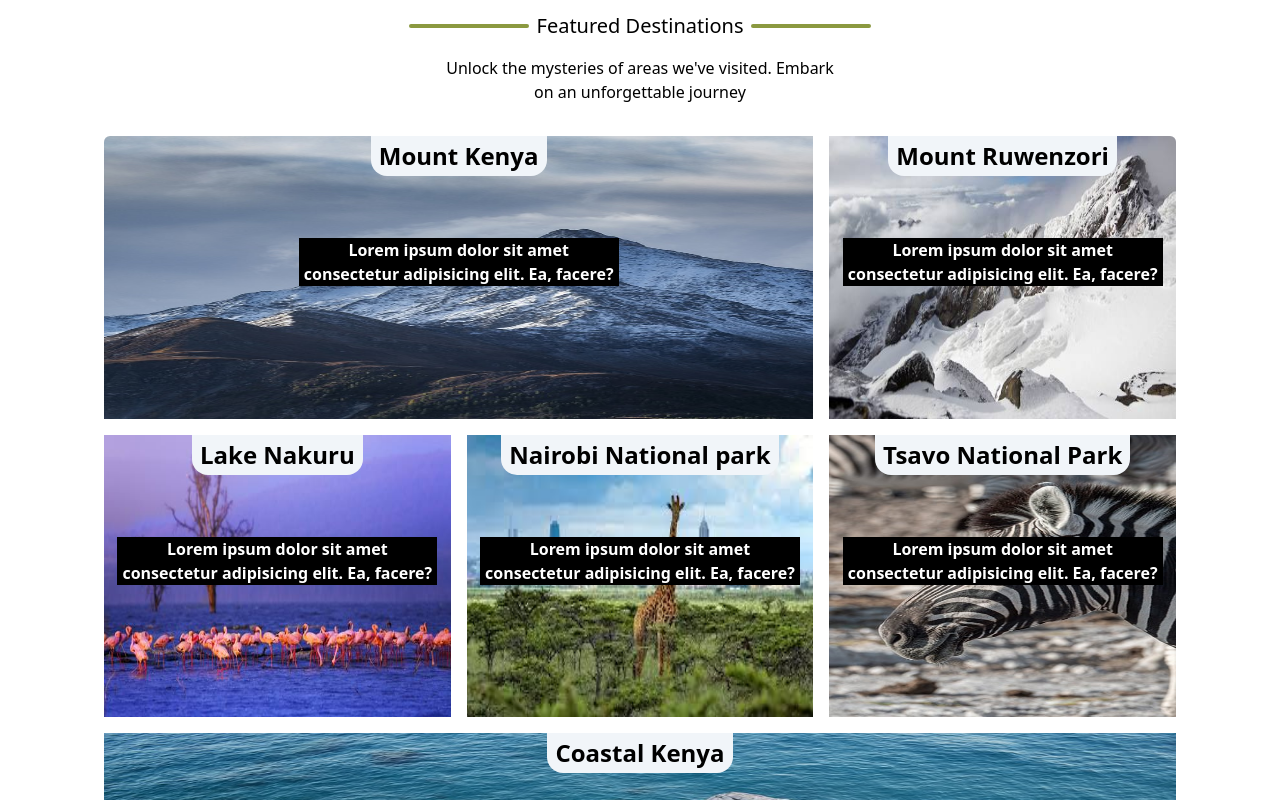
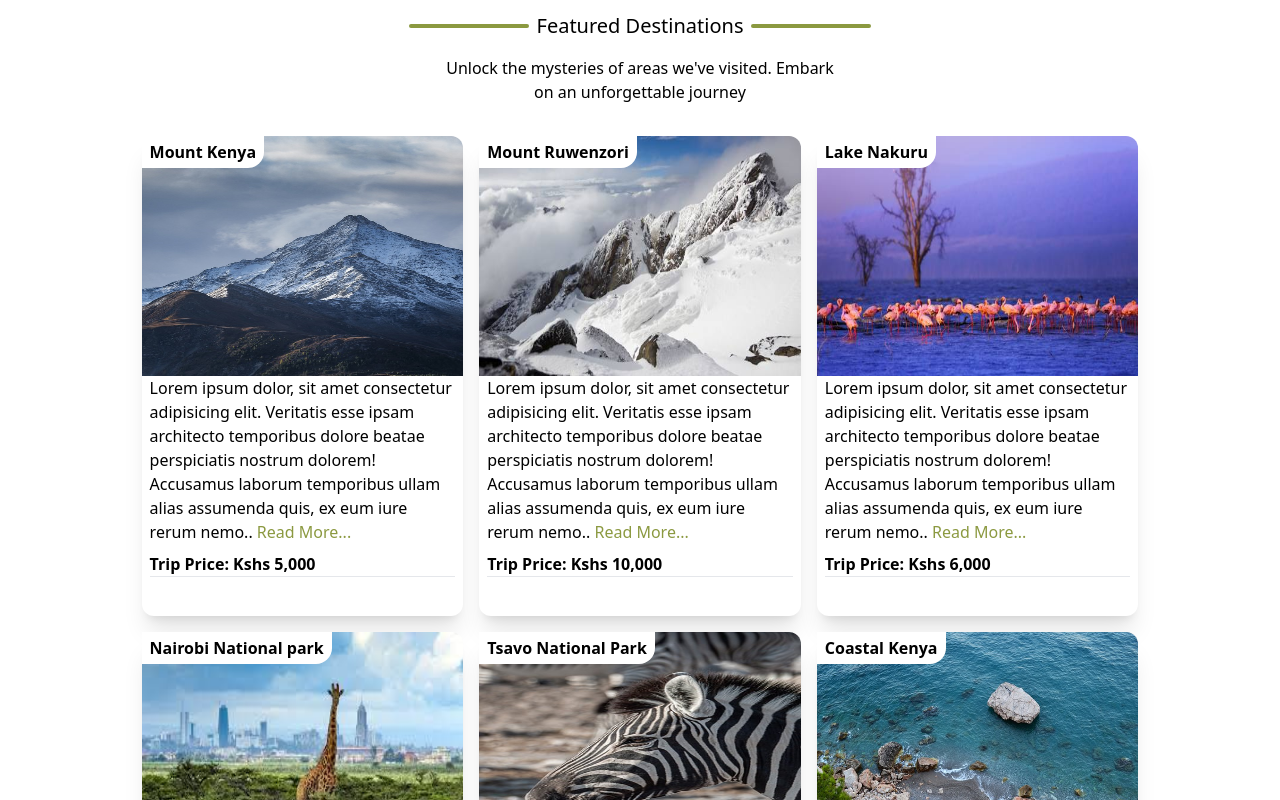
Before and after one commit to JAS-D98/Zaph-Tours-and-Travels-Website-T2-Give-Monthly-Project, a React (Vite) app: page / in a window 1280 px wide. Shown: the part 1400-2200 px from the top of the page. Built offline with nearby package versions, Linux system fonts and the light colour scheme.

Commit message:
add feature cards

```diff
--- a/src/components/featurecardbox/Featurecardbox.jsx
+++ b/src/components/featurecardbox/Featurecardbox.jsx
@@ -1,32 +1,42 @@
-import React from "react";
+import React from 'react'
+import { features } from '../../constants/Features';
 
-export default function Featurecardbox({
-  image,
-  alt,
-  colspan,
-  rowspan,
-  height,
-  place,
-}) {
+export default function Featurecardbox() {
+  return (
+    <>
+    {features.map((feature, i) => {
       return (
         <div
-      className={`bg-slate-100 overflow-hidden object-cover col-span-${colspan} row-span-${rowspan} max-h-[${height}] flex flex-col items-center`}
+          className="w-full lg:w-[30%] h-[60vh] bg-teal pb-2 rounded-xl shadow-xl"
+          key={i}
         >
-      <p className="absolute font-semibold text-2xl bg-slate-100 px-2 py-1 rounded-br-2xl rounded-bl-2xl">
-        {place}
+          <div className="w-full h-[30vh] overflow-hidden object-cover rounded-t-xl">
+            <p className="absolute bg-teal px-2 py-1 rounded-br-2xl font-semibold">
+              {feature.place}
             </p>
-      <div className="absolute w-[25%] h-12 text-center mt-[8%] flex flex-col justify-end items-baseline">
-        <p className="text-bold text-1.3xl font-semibold text-white bg-black">
-          Lorem ipsum dolor sit amet consectetur adipisicing elit. Ea, facere?
-        </p>
-      </div>
             <img
-        src={image}
-        alt={alt}
+              src={feature.image}
+              alt={feature.alt}
               width="100%"
               height="100%"
               className="w-full h-full"
             />
           </div>
+          <div className="px-2">
+            <p>
+              {feature.description}.{" "}
+              <a href="" className="text-green">
+                Read More...
+              </a>
+            </p>
+          </div>
+          <div className="px-2 mt-2">
+            <p className="font-bold">Trip Price: {feature.price}</p>
+            <hr />
+          </div>
+        </div>
       );
+    })}
+  </>
+  )
 }
--- /dev/null
+++ b/src/constants/Features.js
@@ -0,0 +1,44 @@
+import { Tsavo, coast1, lakenakuru, luwenzori1, mountKenya1, nairobi } from "../assets";
+
+export const features=[
+    {
+    image : mountKenya1,
+    alt:"mount kenya",
+    place:"Mount Kenya",
+    description:"Lorem ipsum dolor, sit amet consectetur adipisicing elit. Veritatis esse ipsam architecto temporibus dolore beatae perspiciatis nostrum dolorem! Accusamus laborum temporibus ullam alias assumenda quis, ex eum iure rerum nemo.",
+    price:"Kshs 5,000",
+},
+  {
+    image:luwenzori1,
+    alt:"mount Ruwenzori",
+    place:"Mount Ruwenzori",
+    description:"Lorem ipsum dolor, sit amet consectetur adipisicing elit. Veritatis esse ipsam architecto temporibus dolore beatae perspiciatis nostrum dolorem! Accusamus laborum temporibus ullam alias assumenda quis, ex eum iure rerum nemo.",
+    price:"Kshs 10,000",
+  },
+  {
+    image:lakenakuru,
+    alt:"mount kenya",
+    place:"Lake Nakuru",
+    description:"Lorem ipsum dolor, sit amet consectetur adipisicing elit. Veritatis esse ipsam architecto temporibus dolore beatae perspiciatis nostrum dolorem! Accusamus laborum temporibus ullam alias assumenda quis, ex eum iure rerum nemo.",
+    price:"Kshs 6,000",
+},
+  {
+    image:nairobi,
+    alt:"mount kenya",
+    place:"Nairobi National park",
+    description:"Lorem ipsum dolor, sit amet consectetur adipisicing elit. Veritatis esse ipsam architecto temporibus dolore beatae perspiciatis nostrum dolorem! Accusamus laborum temporibus ullam alias assumenda quis, ex eum iure rerum nemo.",
+    price:"Kshs 5,000",
+},
+  { image:Tsavo,
+    alt:"image of a zebra drinking water",
+    place:"Tsavo National Park",
+    description:"Lorem ipsum dolor, sit amet consectetur adipisicing elit. Veritatis esse ipsam architecto temporibus dolore beatae perspiciatis nostrum dolorem! Accusamus laborum temporibus ullam alias assumenda quis, ex eum iure rerum nemo.",
+    price:"Kshs 3,000",
+},
+  { image:coast1,
+    alt:"mount kenya",
+    place:"Coastal Kenya",
+    description:"Lorem ipsum dolor, sit amet consectetur adipisicing elit. Veritatis esse ipsam architecto temporibus dolore beatae perspiciatis nostrum dolorem! Accusamus laborum temporibus ullam alias assumenda quis, ex eum iure rerum nemo.",
+    price:"Kshs 4,000",
+},
+]
--- a/src/pages/landingpage/LandingPage.jsx
+++ b/src/pages/landingpage/LandingPage.jsx
@@ -121,42 +121,8 @@ export default function LandingPage() {
           Unlock the mysteries of areas we've visited. Embark <br />
           on an unforgettable journey
         </p>
-        <div className="w-full h-[110vh] rounded-md mt-8 grid grid-cols-3 gap-4 overflow-hidden">
-          <Featurecardbox
-            image={mountKenya1}
-            alt="mount kenya"
-            colspan="2"
-            rowspan="2"
-            place="Mount Kenya"
-          />
-          <Featurecardbox
-            image={luwenzori1}
-            alt="mount Ruwenzori"
-            place="Mount Ruwenzori"
-          />
-          <Featurecardbox
-            image={lakenakuru}
-            alt="mount kenya"
-            place="Lake Nakuru"
-          />
-          <Featurecardbox
-            image={nairobi}
-            alt="mount kenya"
-            colspan="1"
-            place="Nairobi National park"
-          />
-          <Featurecardbox
-            image={Tsavo}
-            alt="image of a zebra drinking water"
-            rowspan="2"
-            place="Tsavo National Park"
-          />
-          <Featurecardbox
-            image={coast1}
-            alt="mount kenya"
-            colspan="3"
-            place="Coastal Kenya"
-          />
+        <div className="flex flex-col lg:flex-row items-center justify-center flex-wrap gap-4 mt-8">
+              <Featurecardbox/>
         </div>
       </div>
       {/* End of featured destinations section */}
```
Also changed, not shown: src/assets/bgt3.png (deleted). Lines whose indentation alone changed are shown as unchanged.
